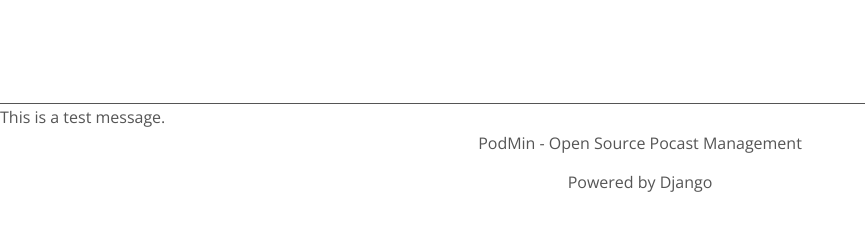
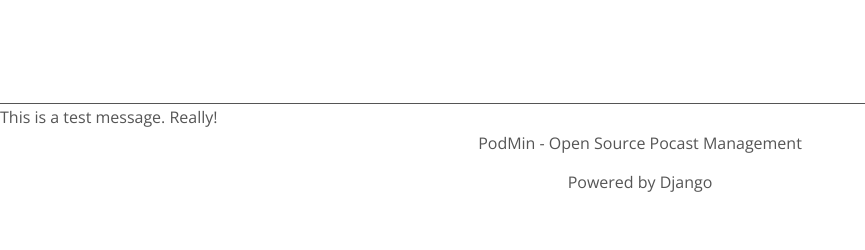
Before and after one commit to Kennric/podmin, a Django app: page /login?next=/1/new/ in a window 1280 px wide. Shown: the part 550-800 px from the top of the page, without its empty margins (0-865 px from the left). Run offline with Django 3.2, Linux system fonts and the light colour scheme; parts of the project's set-up code (start-up, migrations or seed data) failed here and were passed over.

Commit message:
more message

```diff
--- a/podmin/templates/master.html
+++ b/podmin/templates/master.html
@@ -48,7 +48,7 @@
         <![endif]-->
         {% block content %}{% endblock %}
         <div class="bottom-sticky" id="footer">
-        This is a test message.
+        This is a test message. Really!
         <div class="navcontain">
         {% include "footer.html" %}
         </div>
```
